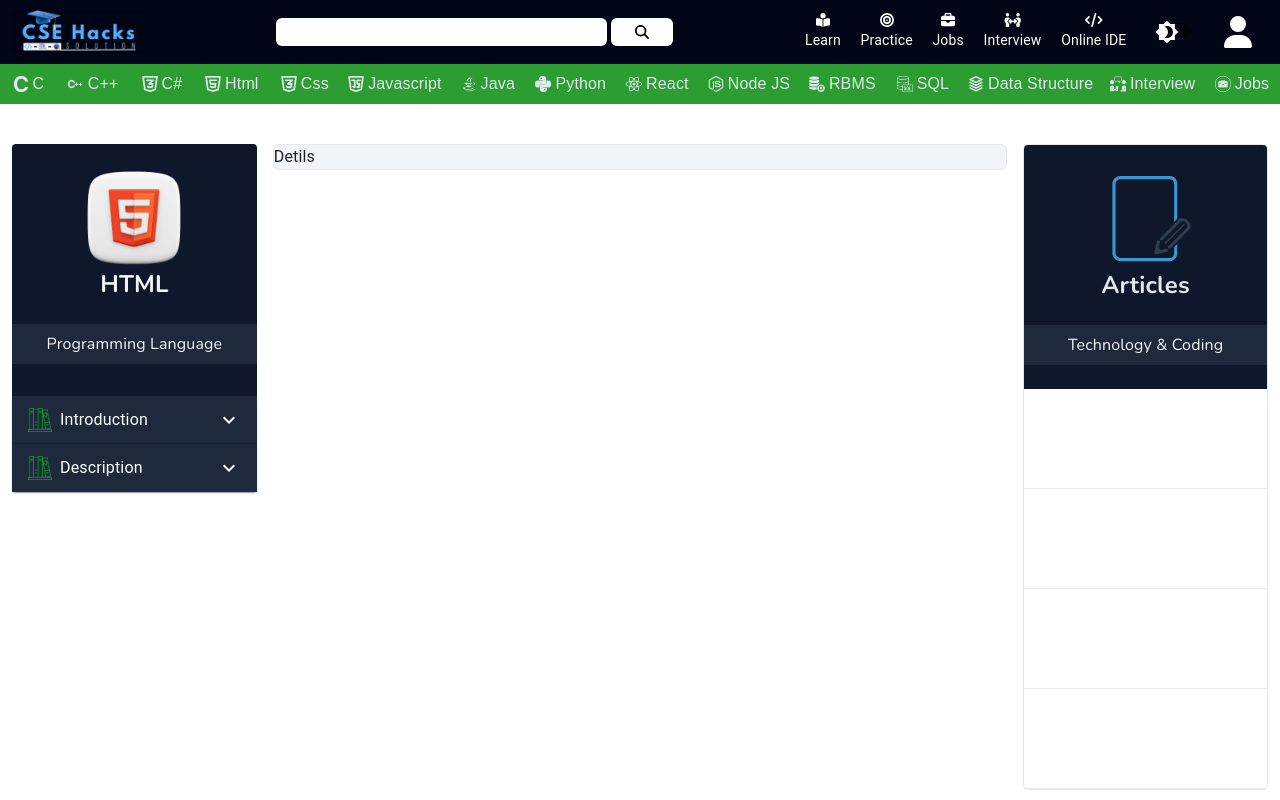
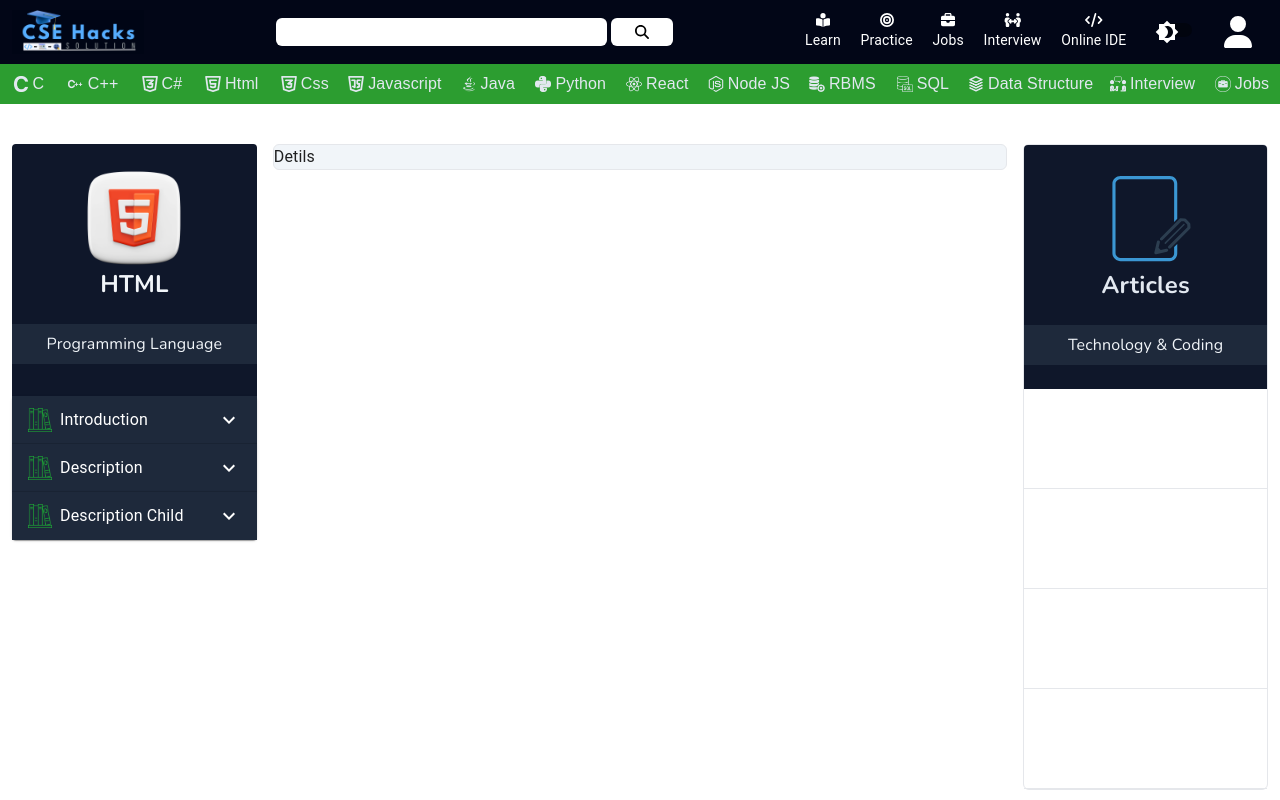
Before and after one commit to mishuk09/Learning-Website, a React (Create React App) app: page /html in a window 1280 px wide. Shown: the top 800 px of the page. Built offline with nearby package versions, Linux system fonts and the light colour scheme; a web font is replaced by a local one.

Commit message:
make html tutorial usable component

```diff
--- a/src/components/TutorialDetails/Html/Html.js
+++ b/src/components/TutorialDetails/Html/Html.js
@@ -13,39 +13,17 @@ import HtmlObject from './HtmlObject';
 import ArticleComponent from '../TutorialsDetailsComponent/ArticleComponent/ArticleComponent';
 import DescriptionComponent from '../TutorialsDetailsComponent/DescriptionComponent/DescriptionComponent';
 import TutorialHeadlineFormat from '../TutorialsDetailsComponent/TutorialHeadlineFormat/TutorialHeadlineFormat';
+import TutorialDetilsFormat from '../TutorialsDetailsComponent/TutorialDetilsFormat/TutorialDetilsFormat';
 
 const Html = () => {
     return (
         <div className='container flex mt-10 gap-3 rounded'>
-            <div className='w-[20%] bg-slate-900 rounded h-full     '>
-                <TutorialHeadlineFormat></TutorialHeadlineFormat>
+            <div className='w-[20%] bg-slate-900 rounded h-full'>
+               <TutorialHeadlineFormat logo={html} name='HTML' description='Programming Language'/>
                 <div className='mt-2'>
-                    {
-                        HtmlObject.map((data) => (
-                            <Accordion key={data.id}>
-                                <AccordionSummary
-
-                                    style={{ backgroundColor: '#1E293B', color: '#fff' }}
-                                    expandIcon={<ExpandMoreIcon style={{ color: "#fff" }} />}
-                                    aria-controls="panel1a-content"
-                                    id="panel1a-header"
-                                >
-                                    <Typography className='flex  '> <img className='w-6 me-2' src={library} alt="" /> {data.title}</Typography>
-                                </AccordionSummary>
-                                <AccordionDetails  style={{ backgroundColor: '#1E293A', color: '#fff', }}>
-                                    <Typography>
-                                        <div className='flex flex-col bg-slate-700 w-full p-1'>
-                                            {
-                                                data.links.map((link) => (
-                                                    <Link to={link.to} className='border-b border-dotted p-1 hover:bg-green-500 duration-300'>  <FontAwesomeIcon className='me-2' icon={faArrowRight} /> {link.text}</Link>
-                                                ))
-                                            }
-                                        </div>
-                                    </Typography>
-                                </AccordionDetails>
-                            </Accordion>
-                        ))
-                    }
+                    {HtmlObject.map((data) => (
+                        <TutorialDetilsFormat key={data.id} title={data.title} icon={data.icon} links={data.links} />
+                    ))}
                 </div>
             </div>
             <DescriptionComponent />
--- a/src/components/TutorialDetails/Html/HtmlObject.js
+++ b/src/components/TutorialDetails/Html/HtmlObject.js
@@ -27,6 +27,18 @@ const HtmlObject = [
 
         ],
     },
+    {
+        id: 3,
+        title: 'Description Child',
+        icon: library,
+        links: [
+            { to: '#', text: 'What is  ' },
+            { to: '#', text: ' What is B' },
+            { to: '#', text: 'What is C' },
+            { to: '#', text: ' What is D' },
+
+        ],
+    },
 ]
 
 export default HtmlObject;
--- a/src/components/TutorialDetails/TutorialsDetailsComponent/TutorialDetilsFormat/TutorialDetilsFormat.js
+++ b/src/components/TutorialDetails/TutorialsDetailsComponent/TutorialDetilsFormat/TutorialDetilsFormat.js
@@ -4,55 +4,42 @@ import AccordionSummary from '@mui/material/AccordionSummary';
 import AccordionDetails from '@mui/material/AccordionDetails';
 import Typography from '@mui/material/Typography';
 import ExpandMoreIcon from '@mui/icons-material/ExpandMore';
- import html from './img/html.png';
+
 import { FontAwesomeIcon } from '@fortawesome/react-fontawesome';
-import { faArrowRight  } from '@fortawesome/free-solid-svg-icons';
-import library from './img/library.png';
+import { faArrowRight } from '@fortawesome/free-solid-svg-icons';
+
 import { Link } from 'react-router-dom';
-import HtmlObject from './HtmlObject';
-import ArticleComponent from '../ArticleComponent/ArticleComponent';
-import DescriptionComponent from '../DescriptionComponent/DescriptionComponent';
+
 
 const TutorialDetilsFormat = (props) => {
-    const {}=props;
+    const { title, icon, links } = props;
     return (
-        <div className='container flex mt-10 gap-3 rounded'>
-            <div className='w-[20%] bg-slate-900 rounded h-full     '>
-
-
-                <div className='mt-2'>
-                    {
-                        HtmlObject.map((data) => (
-                            <Accordion key={data.id}>
+        <Accordion>
             <AccordionSummary
-
                 style={{ backgroundColor: '#1E293B', color: '#fff' }}
                 expandIcon={<ExpandMoreIcon style={{ color: "#fff" }} />}
                 aria-controls="panel1a-content"
                 id="panel1a-header"
             >
-                                    <Typography className='flex  '> <img className='w-6 me-2' src={library} alt="" /> {data.title}</Typography>
+                <Typography className='flex'>
+                    <img className='w-6 me-2' src={icon} alt="" />
+                    {title}
+                </Typography>
             </AccordionSummary>
-                                <AccordionDetails
-                                    style={{ backgroundColor: '#1E293A', color: '#fff', }}>
+            <AccordionDetails style={{ backgroundColor: '#1E293A', color: '#fff' }}>
                 <Typography>
                     <div className='flex flex-col bg-slate-700 w-full p-1'>
-                                            {
-                                                data.links.map((link) => (
-                                                    <Link to={link.to} className='border-b border-dotted p-1 hover:bg-green-500 duration-300'>  <FontAwesomeIcon className='me-2' icon={faArrowRight} /> {link.text}</Link>
-                                                ))
-                                            }
+                        {links.map((link, index) => (
+                            <Link to={link.to} key={index} className='border-b border-dotted p-1 hover:bg-green-500 duration-300'>
+                                <FontAwesomeIcon className='me-2' icon={faArrowRight} />
+                                {link.text}
+                            </Link>
+                        ))}
                     </div>
                 </Typography>
             </AccordionDetails>
         </Accordion>
-                        ))
-                    }
-                </div>
-            </div>
-            <DescriptionComponent />
-            <ArticleComponent />
-        </div>
+
     );
 };
 
--- a/src/components/TutorialDetails/TutorialsDetailsComponent/TutorialHeadlineFormat/TutorialHeadlineFormat.js
+++ b/src/components/TutorialDetails/TutorialsDetailsComponent/TutorialHeadlineFormat/TutorialHeadlineFormat.js
@@ -1,13 +1,13 @@
 import React from 'react';
-import html from './img/html.png';
 
-const TutorialHeadlineFormat = () => {
+const TutorialHeadlineFormat = (props) => {
+    const { logo, name, description } = props;
     return (
 
         <div className='py-6 w-full bg-slate-900 h-full rounded-t  text-center flex flex-col justify-center items-center'>
-            <img className='w-[100px]' src={html} alt="" />
-            <p className='text-slate-100 font-nunito font-bold text-2xl'>HTML</p>
-            <p className='text-slate-100  bg-slate-800 w-full h-10 mt-4 text-center items-center justify-center flex font-nunito'>Programming Language</p>
+            <img className='w-[100px]' src={logo} alt="" />
+            <p className='text-slate-100 font-nunito font-bold text-2xl'>{name}</p>
+            <p className='text-slate-100  bg-slate-800 w-full h-10 mt-4 text-center items-center justify-center flex font-nunito'>{description}</p>
         </div>
 
 
```
Lines whose indentation alone changed are shown as unchanged.
